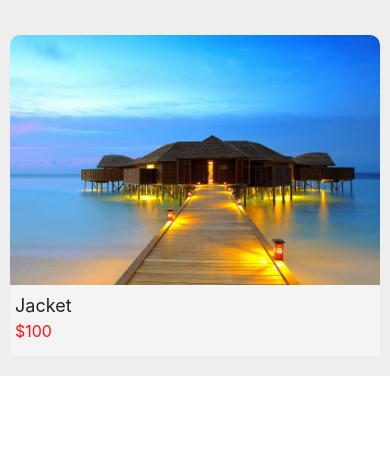
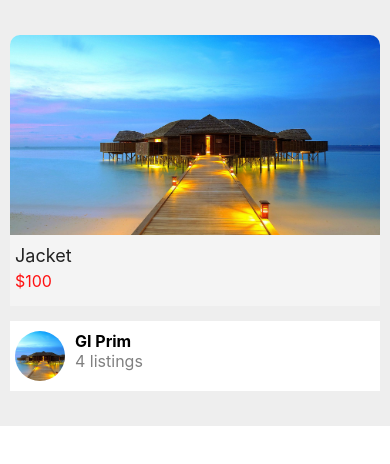
Before and after one commit to giprim/donewithit, a React Native app: screen / in a window 390 px wide. Shown: the top 464 px of the page. Built offline with nearby package versions, Linux system fonts and the light colour scheme.

Commit message:
feat: create AppListItem

```diff
--- a/app/components/app-card.js
+++ b/app/components/app-card.js
@@ -29,7 +29,7 @@ const styles = StyleSheet.create({
   },
   image: {
     width: '100%',
-    height: 250,
+    height: 200,
   },
   textContainer: {
     paddingHorizontal: 5,
--- /dev/null
+++ b/app/components/app-list-item.js
@@ -0,0 +1,37 @@
+import React from 'react';
+import { View, Image, StyleSheet } from 'react-native';
+import AppText from './app-text';
+
+export default function AppListItem({ title, subTitle, image }) {
+  return (
+    <View style={styles.container}>
+      <Image style={styles.image} source={image} />
+      <View style={styles.text}>
+        <AppText color='black' fontSize={16} style={{ fontWeight: 'bold' }}>
+          {title}
+        </AppText>
+        <AppText color='gray' fontSize={16}>
+          {subTitle}
+        </AppText>
+      </View>
+    </View>
+  );
+}
+
+const styles = StyleSheet.create({
+  container: {
+    backgroundColor: '#fff',
+    marginVertical: 15,
+    paddingVertical: 10,
+    paddingHorizontal: 5,
+    flexDirection: 'row',
+  },
+  image: {
+    width: 50,
+    height: 50,
+    borderRadius: 50,
+  },
+  text: {
+    marginLeft: 10,
+  },
+});
--- a/app/components/app-text.js
+++ b/app/components/app-text.js
@@ -1,18 +1,12 @@
 import React from 'react';
-import { StyleSheet, Text } from 'react-native';
+import { Text } from 'react-native';
 
-const AppText = ({ children, fontSize, color, style }) => {
+const AppText = ({ children, fontSize = 18, color = '#fff', style }) => {
   return (
-    <Text style={[styles.color, style, { fontSize: fontSize, color: color }]}>
+    <Text style={[style, { fontSize: fontSize, color: color }]}>
       {children}
     </Text>
   );
 };
 
-const styles = StyleSheet.create({
-  color: {
-    fontSize: 18,
-    color: '#fff',
-  },
-});
 export default AppText;
--- a/app/screens/card-list-screen.js
+++ b/app/screens/card-list-screen.js
@@ -1,6 +1,7 @@
 import React from 'react';
 import { StyleSheet, View } from 'react-native';
 import AppCard from '../components/app-card';
+import AppListItem from '../components/app-list-item';
 
 const CardListScreen = () => {
   return (
@@ -9,6 +10,11 @@ const CardListScreen = () => {
         image={require('../assets/background.jpg')}
         subTitle='$100'
         title='Jacket'
+      />
+      <AppListItem
+        image={require('../assets/background.jpg')}
+        subTitle='4 listings'
+        title='GI Prim'
       />
     </View>
   );
--- a/app/screens/welcome-screen.js
+++ b/app/screens/welcome-screen.js
@@ -6,6 +6,7 @@ import AppText from '../components/app-text';
 function WelcomeScreen(props) {
   return (
     <ImageBackground
+      blurRadius={6}
       style={styles.background}
       source={require('../assets/background.jpg')}>
       <View style={styles.logoContainer}>
```
